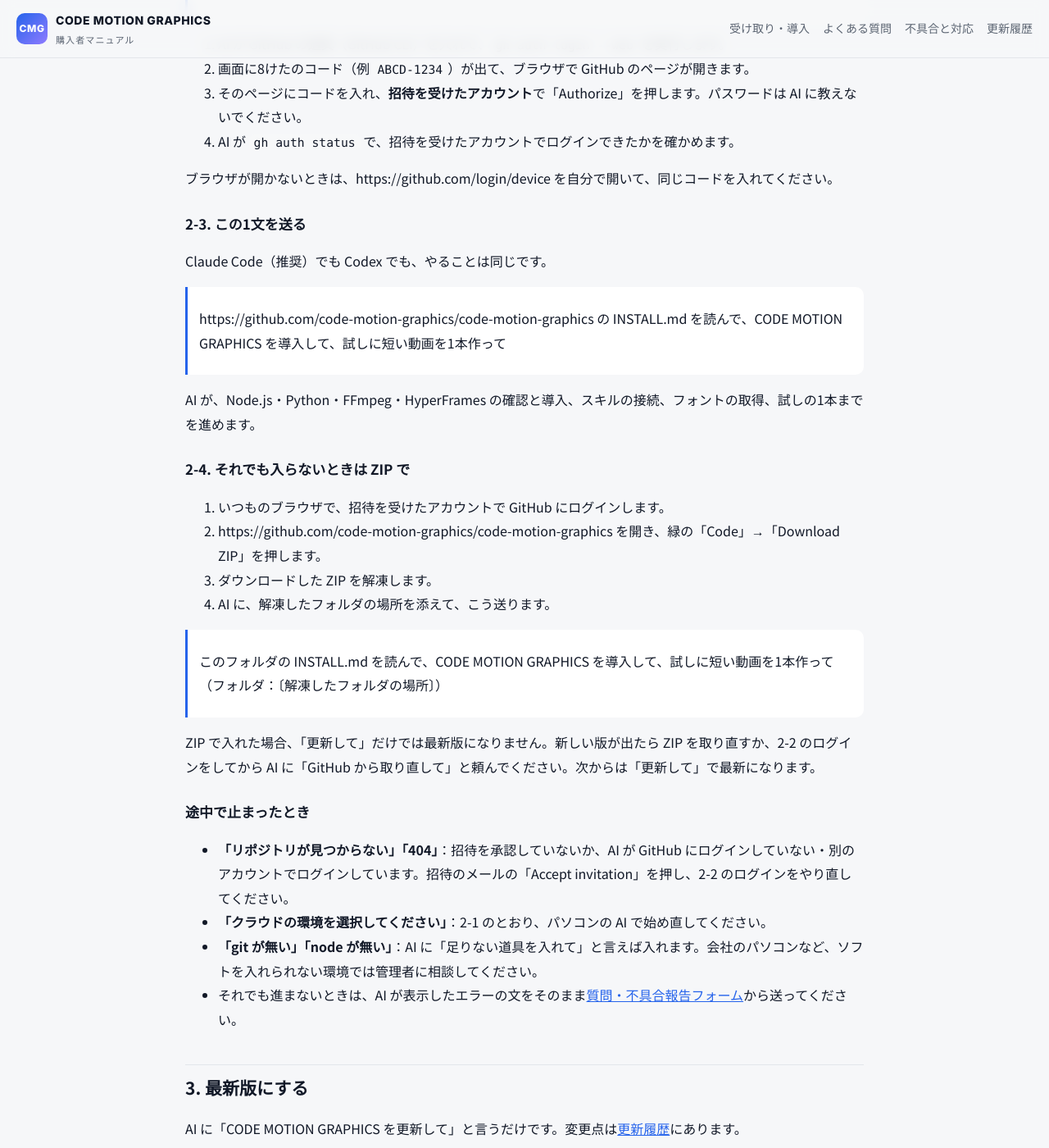
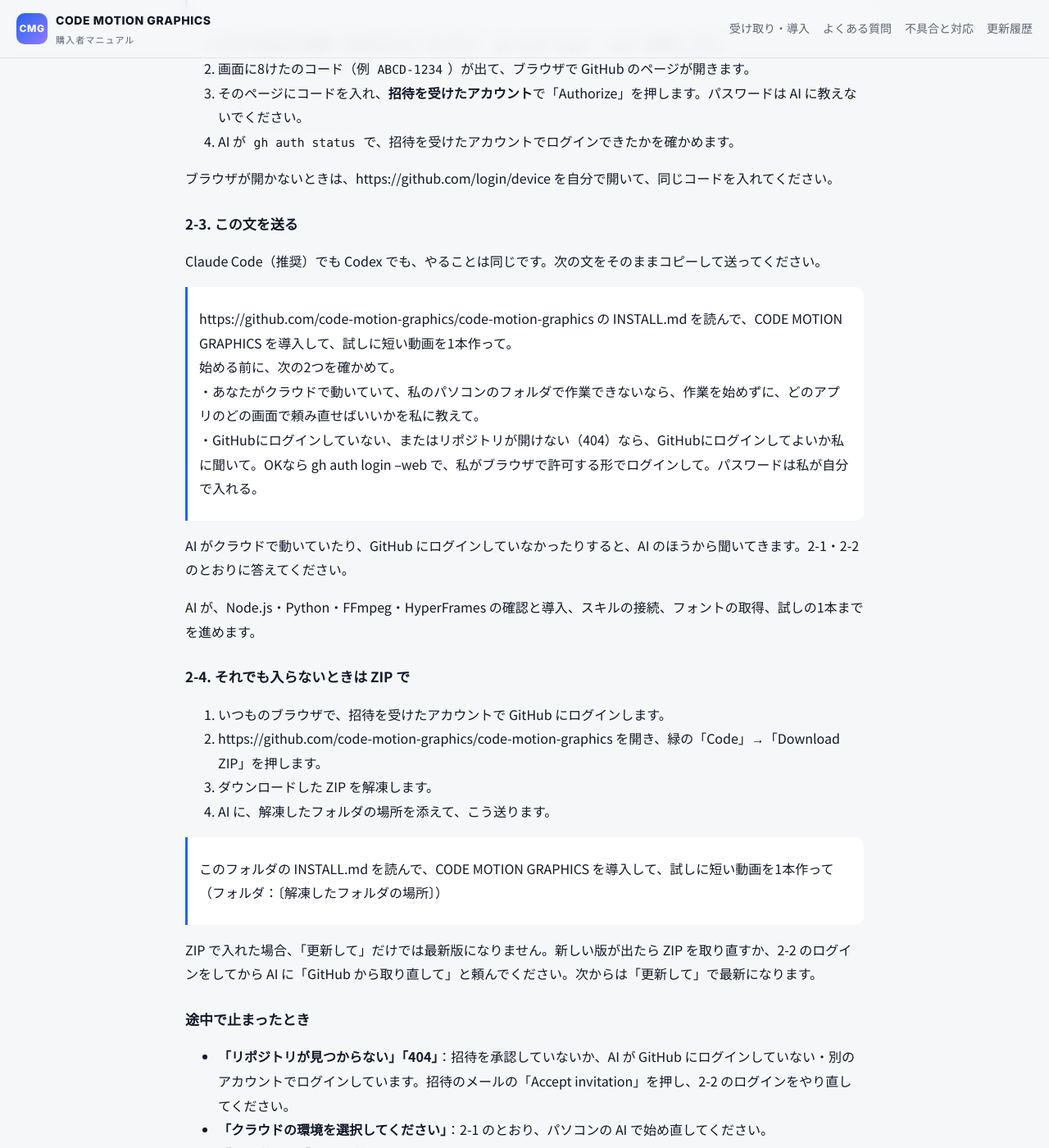
Before and after one commit to code-motion-graphics/code-motion-graphics.github.io, a Jekyll site: the page built from start/index.md, in a window 1280 px wide and 1400 px high, scrolled down 1194 px. Shown: the whole window at 82% size. Built offline with Jekyll 4.4.1, drawn with Linux system fonts in a browser that asks for light colours; some of the changed text lies outside the part shown.

Commit message:
Install prompt: AI asks before cloud/login issues
Co-Authored-By: Claude Opus 5.5 <noreply@anthropic.com>

```diff
--- a/_data/updates.yml
+++ b/_data/updates.yml
@@ -1,4 +1,8 @@
 # 更新履歴（マニュアルとスキル）。新しいものを上に足す。kind：manual／skill
+- date: 2026-10-25
+  kind: manual
+  title: 導入のときに送る文を新しくしました
+  summary: AI がクラウドで動いているときや GitHub にログインしていないときに、AI のほうから確認してくれる文にしました（受け取り・導入の 2-3）。
 - date: 2026-10-24
   kind: manual
   title: 導入でつまずいたときの手順を追加しました
--- a/start/index.md
+++ b/start/index.md
@@ -40,11 +40,16 @@ AI にこう頼みます。
 
 ブラウザが開かないときは、https://github.com/login/device を自分で開いて、同じコードを入れてください。
 
-### 2-3. この1文を送る
+### 2-3. この文を送る
 
-Claude Code（推奨）でも Codex でも、やることは同じです。
+Claude Code（推奨）でも Codex でも、やることは同じです。次の文をそのままコピーして送ってください。
 
-> https://github.com/code-motion-graphics/code-motion-graphics の INSTALL.md を読んで、CODE MOTION GRAPHICS を導入して、試しに短い動画を1本作って
+> https://github.com/code-motion-graphics/code-motion-graphics の INSTALL.md を読んで、CODE MOTION GRAPHICS を導入して、試しに短い動画を1本作って。<br>
+> 始める前に、次の2つを確かめて。<br>
+> ・あなたがクラウドで動いていて、私のパソコンのフォルダで作業できないなら、作業を始めずに、どのアプリのどの画面で頼み直せばいいかを私に教えて。<br>
+> ・GitHubにログインしていない、またはリポジトリが開けない（404）なら、GitHubにログインしてよいか私に聞いて。OKなら gh auth login --web で、私がブラウザで許可する形でログインして。パスワードは私が自分で入れる。
+
+AI がクラウドで動いていたり、GitHub にログインしていなかったりすると、AI のほうから聞いてきます。2-1・2-2 のとおりに答えてください。
 
 AI が、Node.js・Python・FFmpeg・HyperFrames の確認と導入、スキルの接続、フォントの取得、試しの1本までを進めます。
 
```
